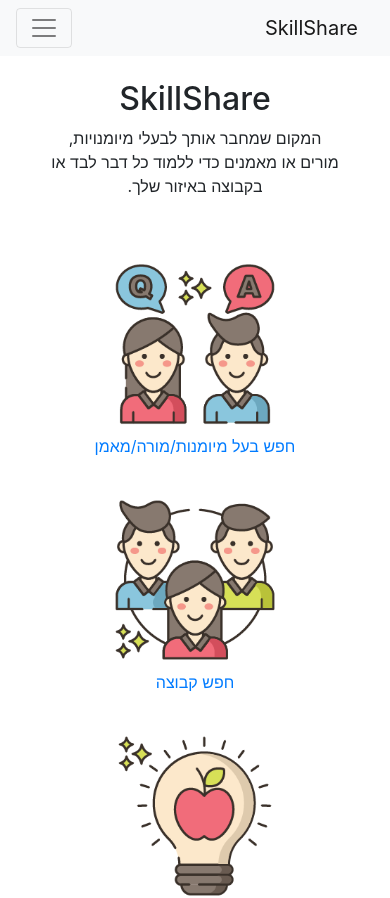
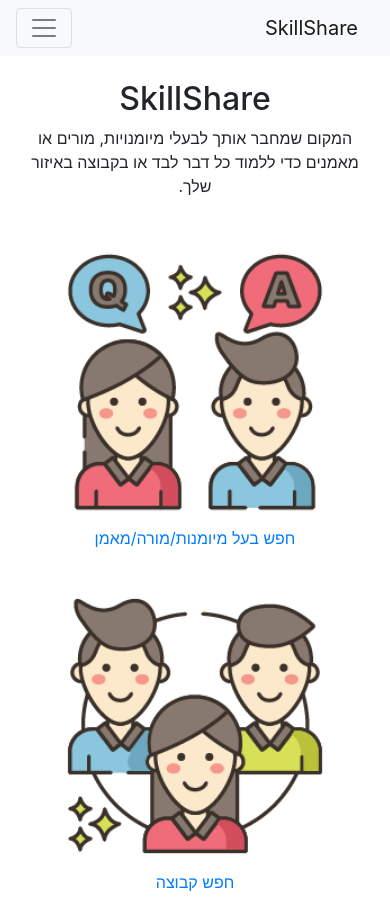
Before and after one commit to irinam759/skillshare, a React (Create React App) app: page / in a window 390 px wide. Shown: the top 898 px of the page. Built offline with nearby package versions, Linux system fonts and the light colour scheme.

Commit message:
add footer, add homepage responsivity

```diff
--- a/src/App.css
+++ b/src/App.css
@@ -2,3 +2,19 @@
     box-sizing: border-box;
     direction: rtl;
     text-align: right;}
+
+    .main-container{
+        position: relative;
+  min-height: 100vh;
+    }
+.content-wrap{
+
+    padding-bottom: 2.5rem;
+}
+
+.footer-down{
+    position: absolute;
+  bottom: 0;
+  width: 100%;
+  height: 2.5rem;
+}
--- a/src/App.js
+++ b/src/App.js
@@ -9,11 +9,12 @@
 import SkillNavbar from './components/SkillNavbar';
 import React from 'react';
 import User from './pages/User';
-import { Container } from 'react-bootstrap';
+import { Container, Row } from 'react-bootstrap';
 import CreateGroup from './pages/CreateGroup';
 import usersJson from './data/users.json';
 import categoriesJson from './data/categories.json';
 import citiesJson from './data/israel-cities.json';
+import Footer from './components/Footer';
 
 
 //App is a main component for SkillShare app
@@ -51,13 +52,14 @@
   return (
     <HashRouter>
 
+
       <Route exact path={['/','/teachers','/groups','/user','/createGroup']}>
         <SkillNavbar
          activeUser={this.state.activeUser}
         logout={this.logout}
         />
       </Route>
-      <Container>
+      <Container className="px-md-3 px-lg-5">
       <Route exact path='/'>
         <HomePage
         activeUser={this.state.activeUser} />
@@ -67,6 +69,7 @@
          allTeachers={this.state.allTeachers}
          allCategories={this.state.allCategories}
          allCities={this.state.allCities}
+         header={'חפש בעל מיומנות'}
          ></Teachers>
       </Route>
       <Route exact path='/groups'>
@@ -84,7 +87,15 @@
       <Route exact path='/createGroup'>
        <CreateGroup></CreateGroup>
       </Route>
+
+
+      {/* <Route exact path={['/','/teachers','/groups','/user','/createGroup']}>
+
+        <Footer></Footer>
+
+      </Route> */}
       </Container>
+
  </HashRouter>
   );
 }
--- /dev/null
+++ b/src/components/Footer.js
@@ -0,0 +1,21 @@
+import React from 'react';
+import { Col } from 'react-bootstrap';
+import { Link } from 'react-router-dom';
+
+class Footer extends React.Component{
+    constructor(props){
+        super(props);
+      }
+render(){
+    return(
+     <footer class="text-center text-lg-start bg-light text-muted footer-down">
+       <div class="text-center p-3" style={{"background-color": "rgba(0, 0, 0, 0.05)"}}>
+    © 2021 Copyright:
+    <a class="text-reset fw-bold" href="https://mdbootstrap.com/">MDBootstrap.com</a>
+  </div>
+     </footer>
+    )
+}
+}
+
+export default Footer;
--- a/src/components/MainCard.js
+++ b/src/components/MainCard.js
@@ -8,10 +8,10 @@
       }
 render(){
     return(
-        <Col xs={12} md={4} className="px-0 my-3 " >
+        <Col xs={12} sm={6} md={4} className="px-xs-0 px-sm-0 px-md-3 px-lg-4 my-3 " >
                 <Card className="h-100 border-0">
                    <Link to={this.props.page} className="text-center">
-                   <Card.Img className=" smaller-img mx-auto "  variant="top" src={this.props.image} />
+                   <Card.Img className="p-0 mx-auto " style={{"width":"80%"}} variant="top" src={this.props.image} />
                     <Card.Text className="text-center">
                     {this.props.text}
                     </Card.Text>
--- a/src/components/SearchForm.js
+++ b/src/components/SearchForm.js
@@ -76,6 +76,7 @@
 
 
         return(
+
             <Form>
             <Form.Row>
             <Form.Group as={Col} md={6} sm={12} xs={12} controlId="formFreeSearch">
--- a/src/components/SkillNavbar.js
+++ b/src/components/SkillNavbar.js
@@ -29,7 +29,7 @@
             <Navbar.Brand className='skill-nav-brand' href="/#/">SkillShare</Navbar.Brand>
             <Navbar.Toggle aria-controls="basic-navbar-nav" />
             <Navbar.Collapse id="basic-navbar-nav">
-              <Nav className="ml-auto">
+              <Nav className="ml-auto ">
                 <Nav.Link href="/#/">דף בית</Nav.Link>
                 <Nav.Link href="/#/teachers">מורים </Nav.Link>
                 <Nav.Link href="/#/groups"> קבוצות</Nav.Link>
--- a/src/pages/HomePage.css
+++ b/src/pages/HomePage.css
@@ -7,8 +7,8 @@
 
 }
 .site-desc{
-
-    max-width: 18rem;
+   margin-bottom:0px;
+    max-width: 24rem;
 
 
 }
--- a/src/pages/HomePage.js
+++ b/src/pages/HomePage.js
@@ -2,6 +2,7 @@
 import { Button, Col, Jumbotron, Row } from 'react-bootstrap';
 import './HomePage.css';
 import MainCard from '../components/MainCard';
+
 
 class HomePage extends React.Component{
     constructor(props){
@@ -28,15 +29,17 @@
                     <p className="text-center mx-auto px-sm-0 d-block site-desc">המקום שמחבר אותך לבעלי מיומנויות, מורים או מאמנים כדי ללמוד כל דבר לבד או בקבוצה באיזור שלך.  </p>
                 </Jumbotron>
 
-                <Row className="justify-content-center text-center mx-0 mx-sm-5 px-0 px-sm-5 " >
+                <Row className="justify-content-center text-center mx-lg-5 mx-md-4 mx-sm-3 mx-xs-0" >
+                {/* */}
                     <MainCard image="./images/Questions-and-answers.png" text="חפש בעל מיומנות/מורה/מאמן" page="./Teachers"></MainCard>
                     <MainCard image="./images/Community.png" text=" חפש קבוצה" page="./Groups"></MainCard>
                     <MainCard image="./images/Power-of-knowledge.png" text=" צור קבוצה" page="./CreateGroup"></MainCard>
                 </Row>
 
-                <Row className="justify-content-center text-center mx-0 mt-4 mx-sm-5 px-0 px-sm-5 " >
+                <Row className="justify-content-center text-center mx-0 mt-4 px-0 px-sm-5 " >
                   {loginEl}
                 </Row>
+
 
                 </div>
         )
--- a/src/pages/Teachers.js
+++ b/src/pages/Teachers.js
@@ -78,7 +78,9 @@
             const teacherCity = this.props.allCities.find(element =>  (element.semel_yeshuv === String(teacher.city)));
 
                 return (
-            <Col key={teacher.id} lg={3} md={6} sm={12}>
+                    //lg={3} md={6} sm={12}
+                    // xs={12} md={4} className="px-0 my-3
+            <Col key={teacher.id} xs={12} sm={12} md={6} lg={3} className="px-2 my-3 ">
                 <Card >
                 {/* <Card.Header>{teacher.categoryId}</Card.Header> */}
                 <Card.Img variant="top" src={`./images/${teacher.image}`} />
@@ -104,7 +106,9 @@
 
         return(
             <div className = "p-teachers">
-                <h6>חפש בעל מיומנות/מורה/מאמן</h6>
+                 <Row className="p-3">
+                <h6>{this.props.header}</h6>
+                </Row>
 
                 <SearchForm
                 allCategories={this.props.allCategories}
@@ -112,7 +116,8 @@
                 onCitySelected = {this.citySelected}
                 onCategorySelected = {this.categorySelected}
                 ></SearchForm>
-                <Row>
+
+                <Row className=" px-sm-5">
                {teacherCards}
                </Row>
             </div>
```
